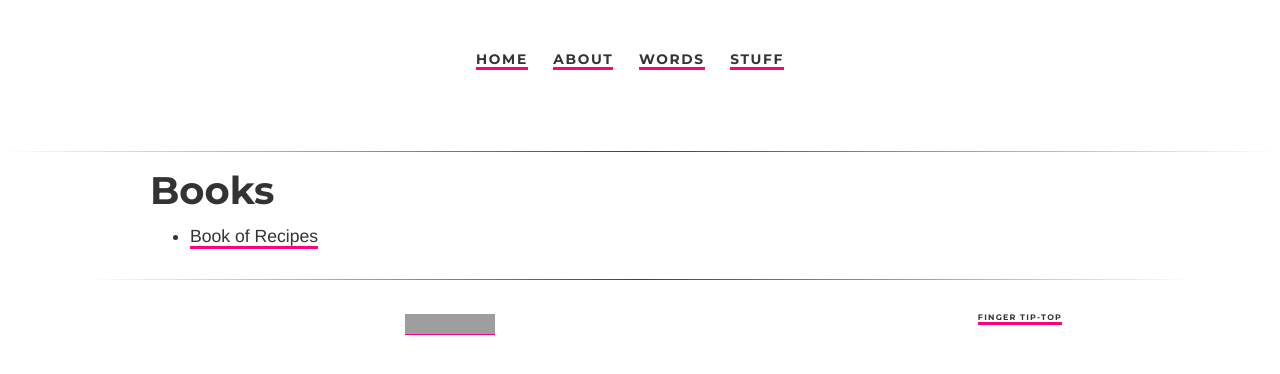
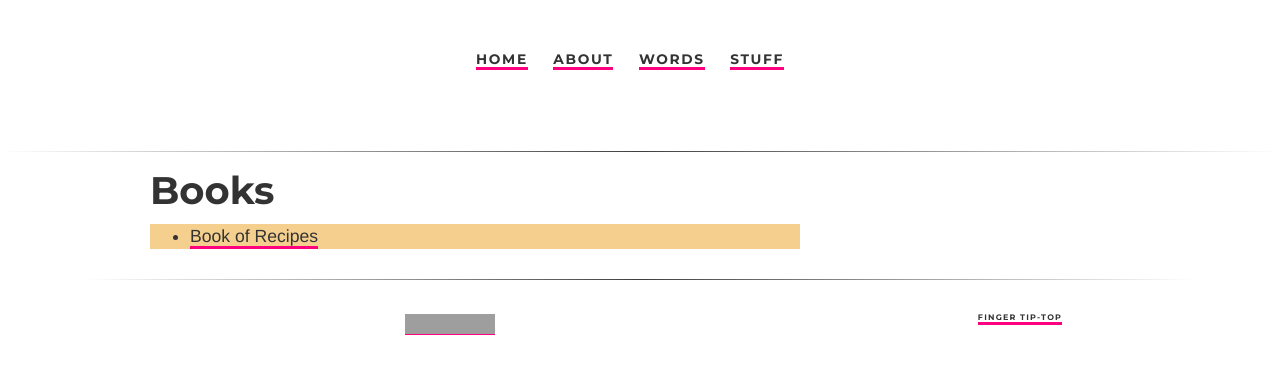
Before and after one commit to ariesti/ariesti.github.io, a Jekyll site: the page built from books/index.html, in a window 1280 px wide. Shown: the top 374 px of the page. Built offline with Jekyll 4.4.1, drawn with Linux system fonts in a browser that asks for light colours; grey boxes are pictures that could not be loaded.

Commit message:
Update main.css

```diff
--- a/css/main.css
+++ b/css/main.css
@@ -97,12 +97,17 @@ body {
 
 /* Divs */
 .page {
+	clear: both;
 	max-width: 980px;
 	margin: 0 auto;
 	padding: 0;
 	border: 0;
 }
 
+.content {
+  	width: 650px;                 /* Add this */
+  	background-color: #F5CF8E;
+}
 /* Text level semantics */
 
 /* Sections */
```
